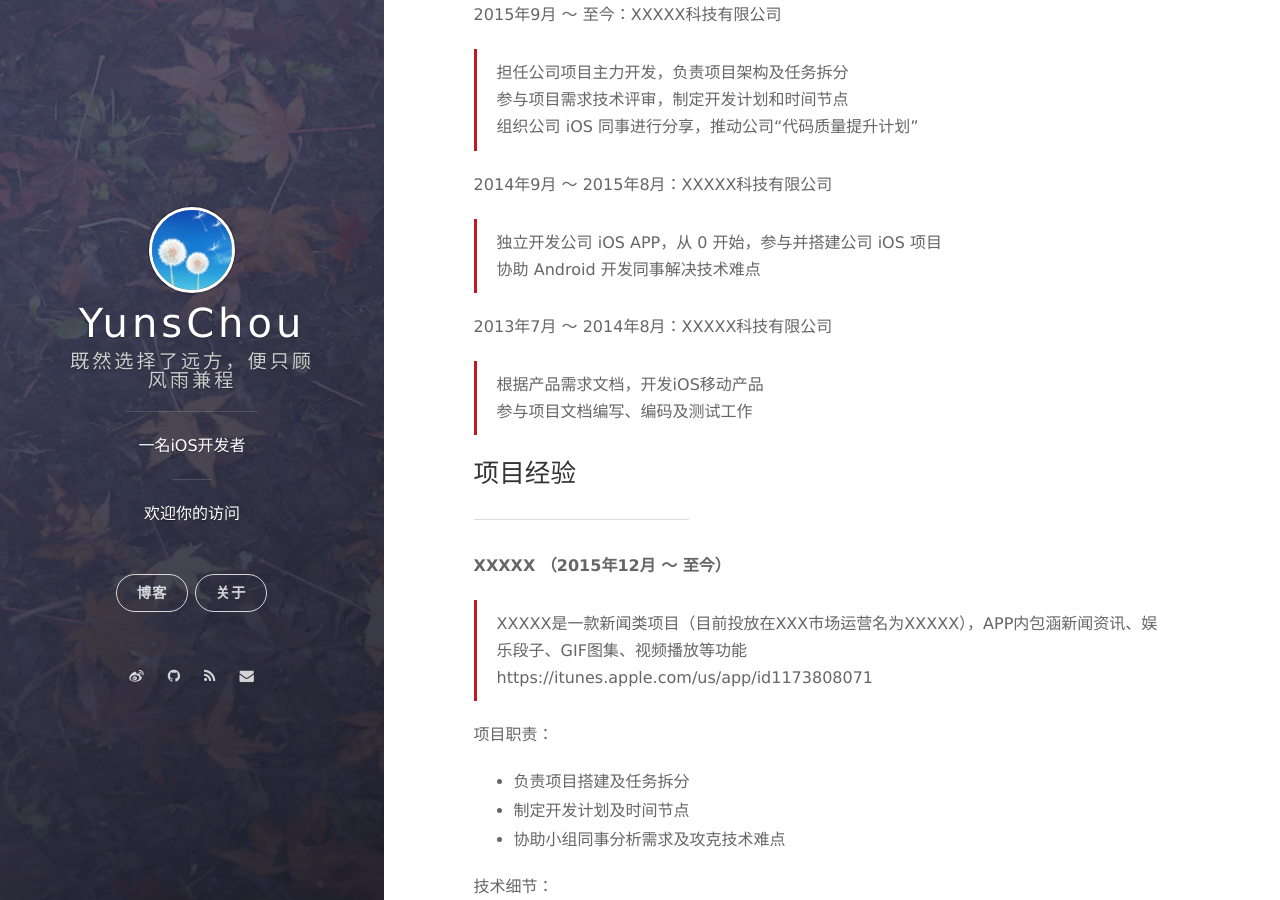
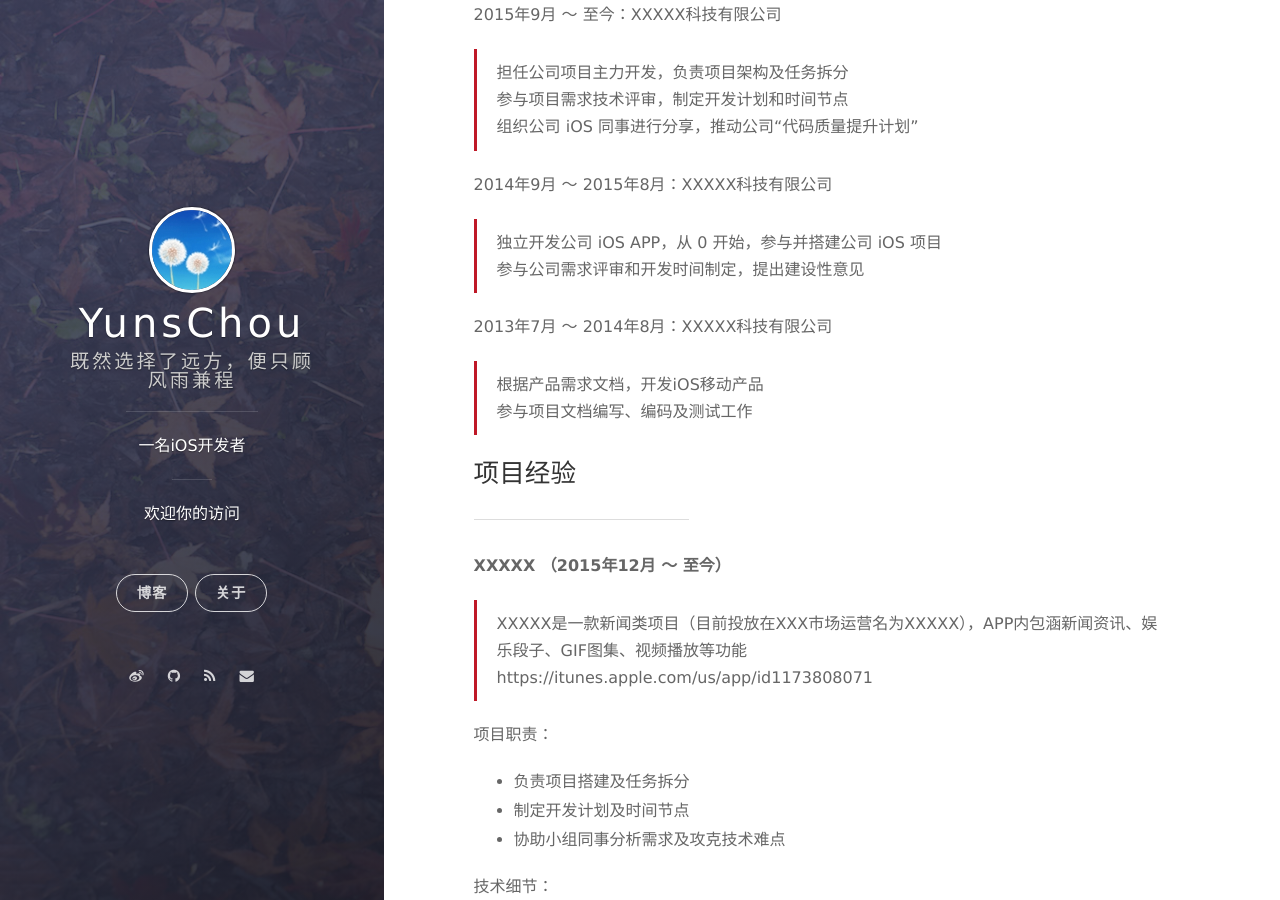
Before and after one commit to YunsChou/Yuns.github.io, a Jekyll site: the page built from _posts/2016-02-08-introduce-myself.markdown, in a window 1280 px wide and 900 px high, scrolled down 1087 px. Built offline with Jekyll 4.4.1, drawn with Linux system fonts in a browser that asks for light colours; nearby versions of some CDN libraries; Markdown is read by kramdown in place of the engine named in the settings; comment, search, counter and statistics services are not loaded; some of the changed text lies outside the part shown.

Commit message:
fix detail

```diff
--- a/_posts/2016-02-08-introduce-myself.markdown
+++ b/_posts/2016-02-08-introduce-myself.markdown
@@ -56,7 +56,7 @@ tags: 关于我
 2014年9月 ～ 2015年8月：XXXXX科技有限公司
 
 > 独立开发公司 iOS APP，从 0 开始，参与并搭建公司 iOS 项目
-> 协助 Android 开发同事解决技术难点
+> 参与公司需求评审和开发时间制定，提出建设性意见
 
 
 2013年7月 ～ 2014年8月：XXXXX科技有限公司
```
Also changed, not shown: other parts of _posts/2016-02-08-introduce-myself.markdown (+1 -2 lines).
